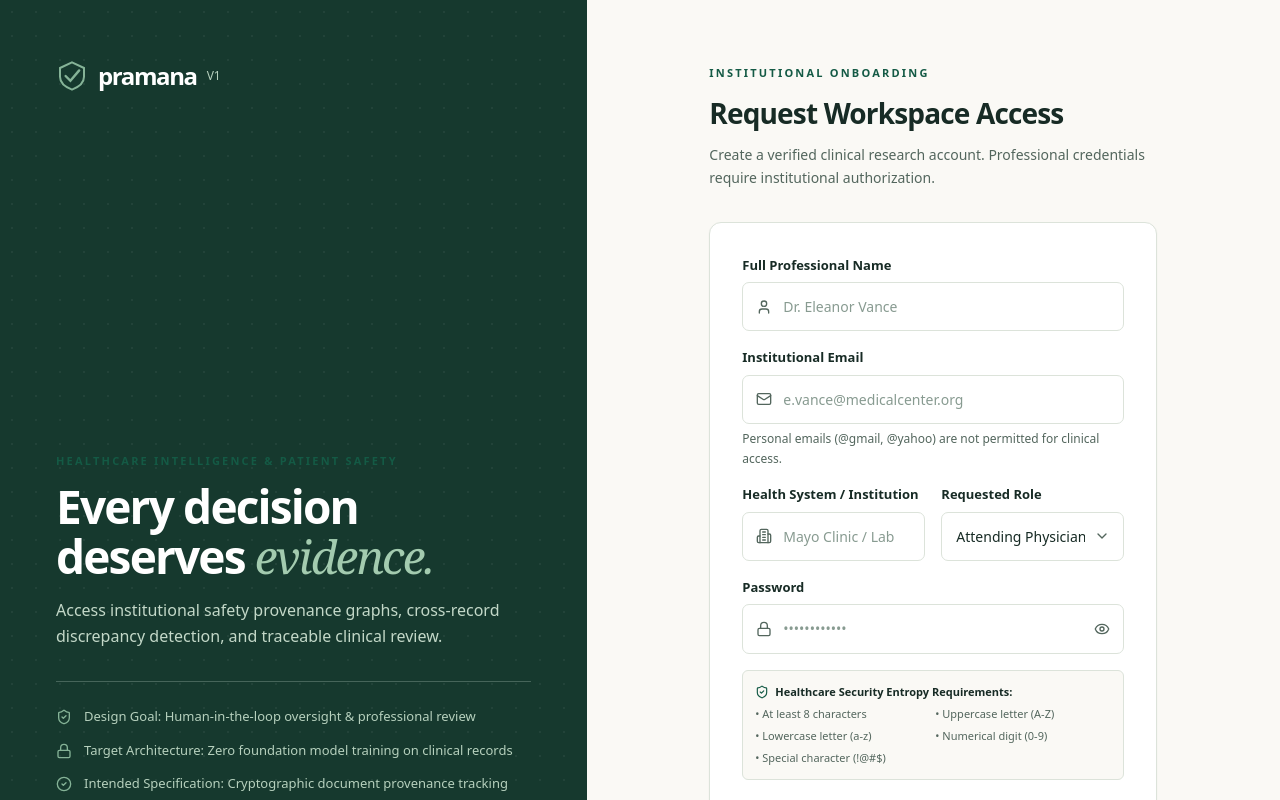
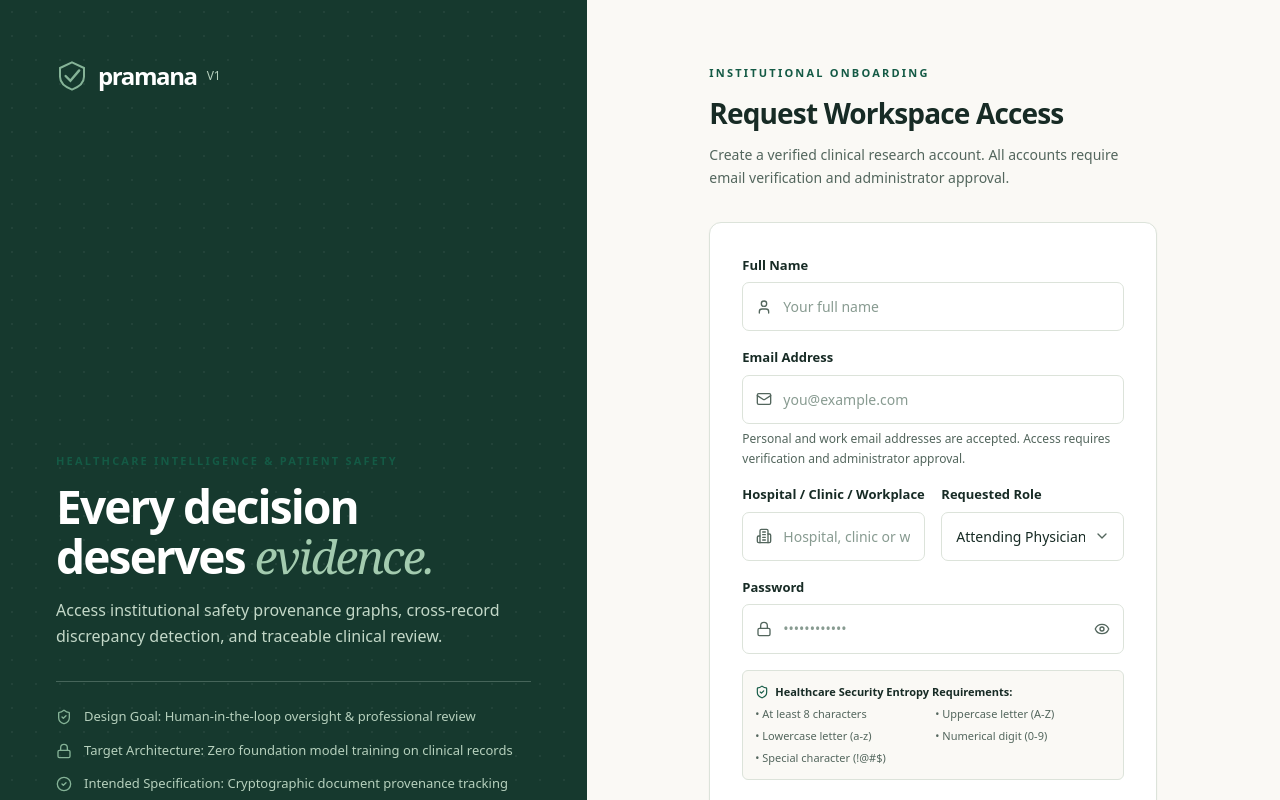
Before and after one commit to mohamedaflal1999786-code/Pramana-V1, a Next.js app: page /auth/signup in a window 1280 px wide. Shown: the top 800 px of the page. Built offline with nearby package versions, Linux system fonts and the light colour scheme.

Commit message:
accept personal and professional email addresses and make patient institution optional

```diff
--- a/src/app/auth/signup/page.tsx
+++ b/src/app/auth/signup/page.tsx
@@ -42,10 +42,10 @@ export default function SignUpPage() {
       return;
     }
     if (!formData.email.includes("@")) {
-      setError("Please provide a valid institutional email address.");
+      setError("Please provide a valid email address.");
       return;
     }
-    if (!formData.institution.trim()) {
+    if (formData.role !== "patient" && !formData.institution.trim()) {
       setError("Please specify your health system or research institution.");
       return;
     }
@@ -93,7 +93,7 @@ export default function SignUpPage() {
     <AuthLayout
       eyebrow="Institutional Onboarding"
       title="Request Workspace Access"
-      subtitle="Create a verified clinical research account. Professional credentials require institutional authorization."
+      subtitle="Create a verified clinical research account. All accounts require email verification and administrator approval."
       footerLinks={
         <p className="my-0">
           Already have an authorized account?{" "}
@@ -112,8 +112,8 @@ export default function SignUpPage() {
         )}
 
         <Input
-          label="Full Professional Name"
-          placeholder="Dr. Eleanor Vance"
+          label="Full Name"
+          placeholder="Your full name"
           leftIcon={<User className="w-4 h-4" />}
           value={formData.fullName}
           onChange={(e) => setFormData({ ...formData, fullName: e.target.value })}
@@ -121,24 +121,24 @@ export default function SignUpPage() {
         />
 
         <Input
-          label="Institutional Email"
+          label="Email Address"
           type="email"
-          placeholder="e.vance@medicalcenter.org"
+          placeholder="you@example.com"
           leftIcon={<Mail className="w-4 h-4" />}
           value={formData.email}
           onChange={(e) => setFormData({ ...formData, email: e.target.value })}
-          helperText="Personal emails (@gmail, @yahoo) are not permitted for clinical access."
+          helperText="Personal and work email addresses are accepted. Access requires verification and administrator approval."
           required
         />
 
         <div className="grid grid-cols-1 sm:grid-cols-2 gap-4">
           <Input
-            label="Health System / Institution"
-            placeholder="Mayo Clinic / Lab"
+            label={formData.role === "patient" ? "Hospital or clinic (optional)" : "Hospital / Clinic / Workplace"}
+            placeholder="Hospital, clinic or workplace"
             leftIcon={<Building2 className="w-4 h-4" />}
             value={formData.institution}
             onChange={(e) => setFormData({ ...formData, institution: e.target.value })}
-            required
+            required={formData.role !== "patient"}
           />
           <Select
             label="Requested Role"
```
